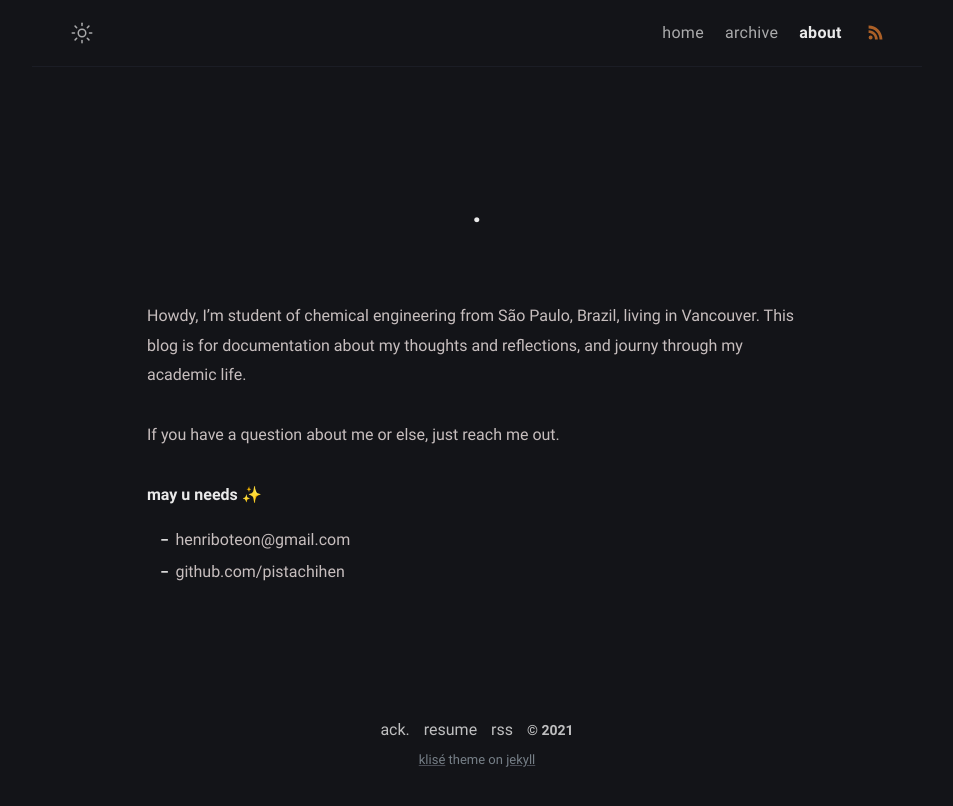
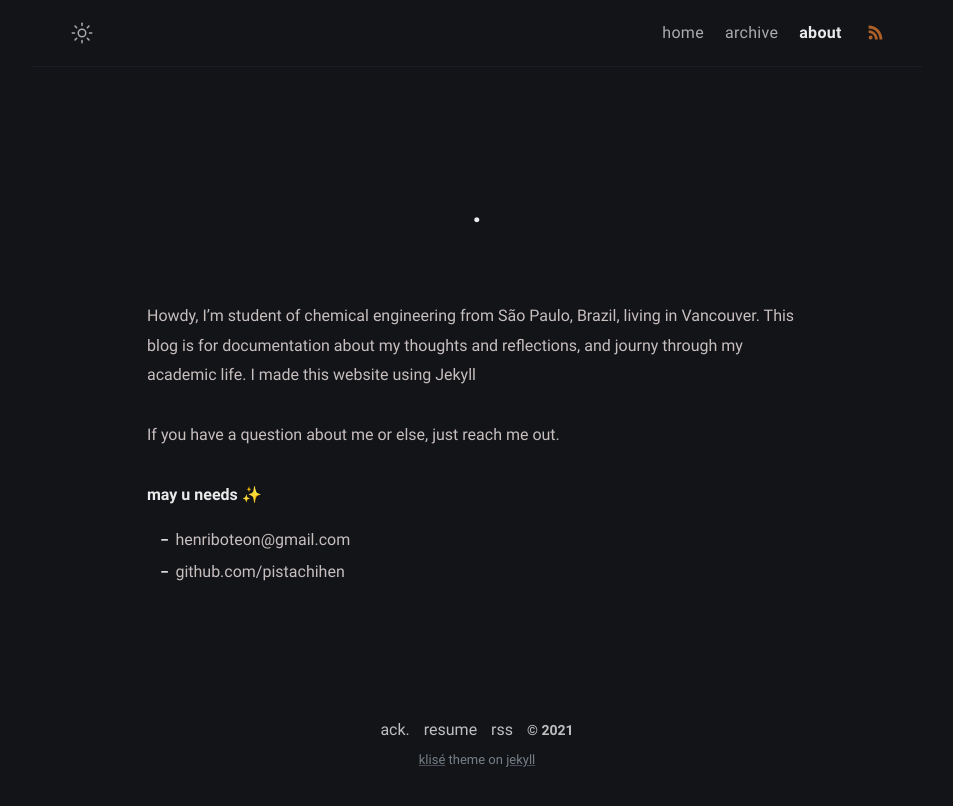
Before and after one commit to Pistachihen/pistachi.github.io, a Jekyll site: the page built from about.md, in a window 1280 px wide. Shown: the top 806 px of the page, without its empty margins (163-1116 px from the left). Built offline with Jekyll 4.4.1, drawn with Linux system fonts in a browser that asks for light colours.

Commit message:
about.md: changed

```diff
--- a/about.md
+++ b/about.md
@@ -5,7 +5,7 @@ layout: page
 comments: false
 ---
 
-Howdy, I'm student of chemical engineering from São Paulo, Brazil, living in Vancouver. This blog is for documentation about my thoughts and reflections, and journy through my academic life.
+Howdy, I'm student of chemical engineering from São Paulo, Brazil, living in Vancouver. This blog is for documentation about my thoughts and reflections, and journy through my academic life. I made this website using Jekyll
 
 If you have a question about me or else, just reach me out.
 
```
